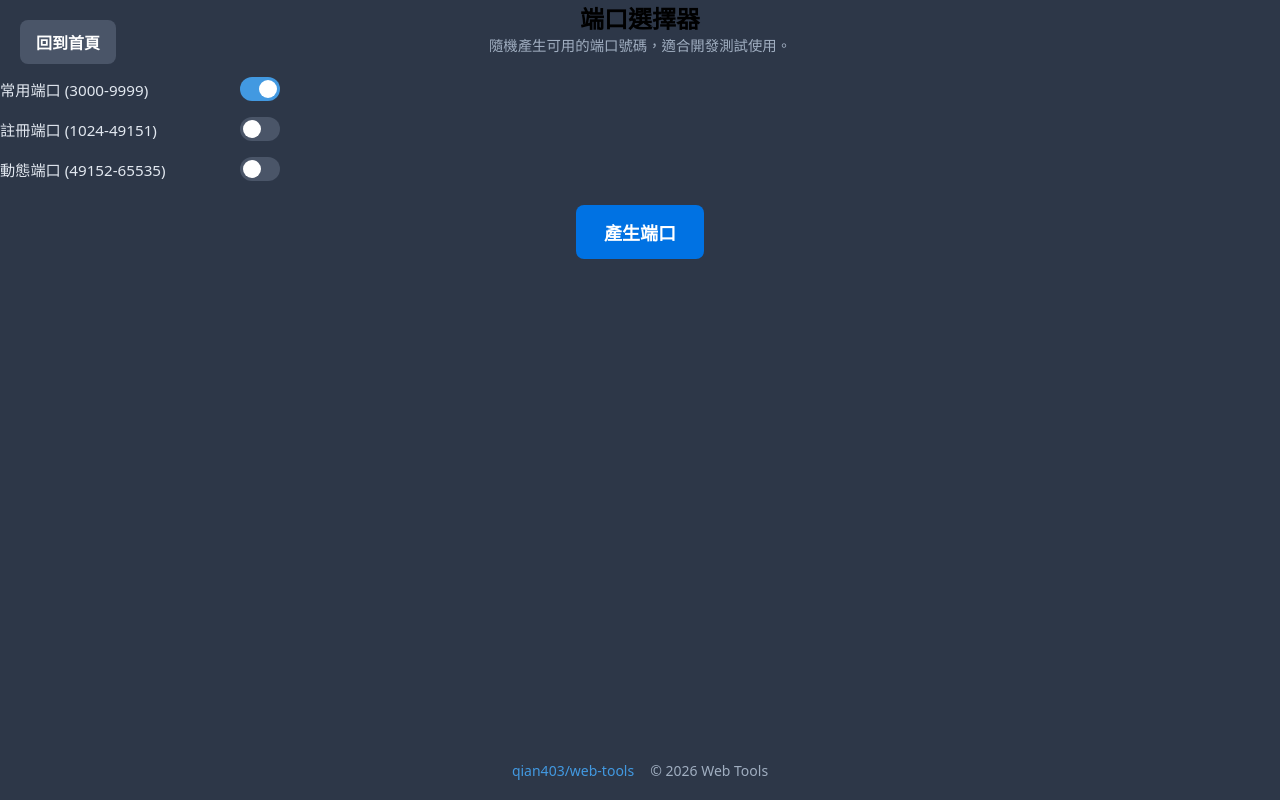
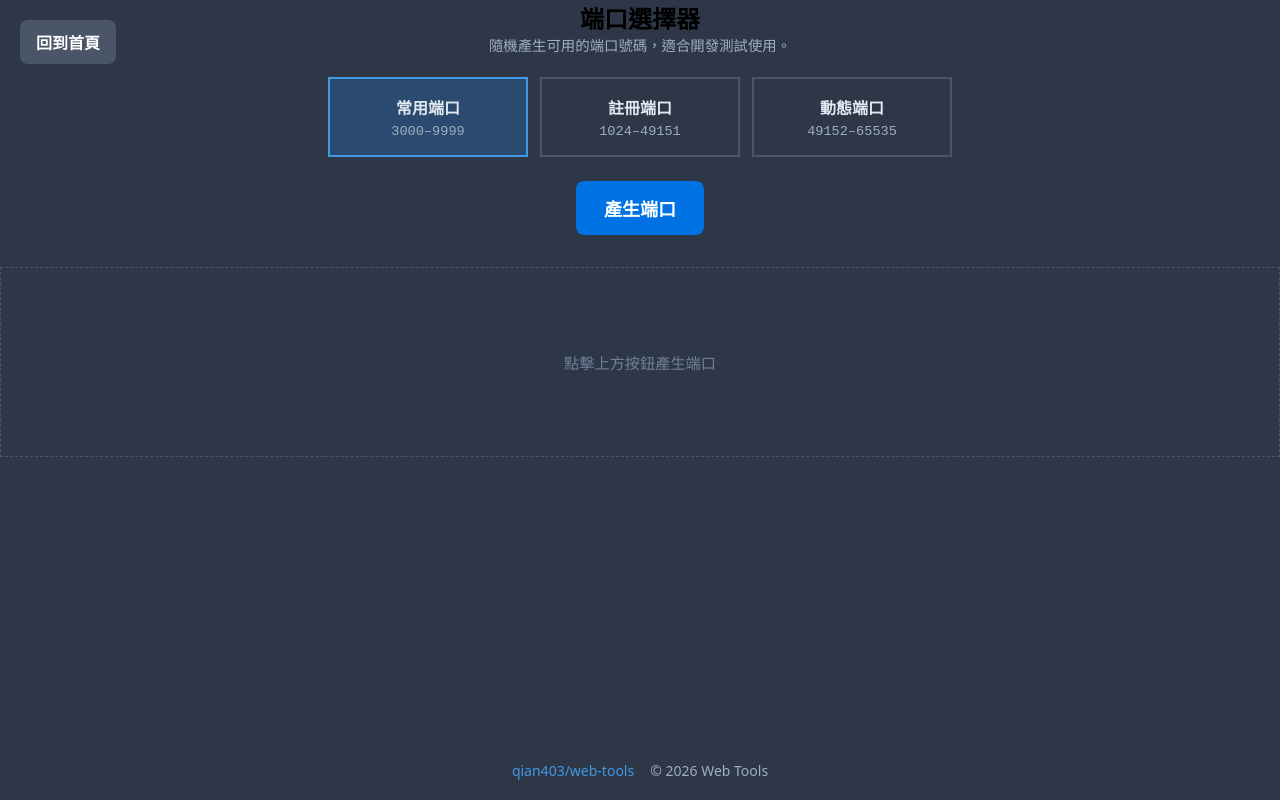
Before and after one commit to qian403/web-tools, a Vue app: page /port-picker in a window 1280 px wide. Built offline with nearby package versions, Linux system fonts and the light colour scheme; the HTML template or start-up script is replaced by a standard one.

Commit message:
fix: 修復端口選擇器複製功能並重構介面
- 複製功能改用 navigator.clipboard 並在非安全環境 fallback execCommand
- 端口範圍改用卡片式選擇取代開關
- 結果區固定高度避免產生端口時版面位移

```diff
--- a/src/views/PortPicker.vue
+++ b/src/views/PortPicker.vue
@@ -6,37 +6,41 @@
             <h2 class="tool-title">端口選擇器</h2>
             <p class="tool-description">隨機產生可用的端口號碼，適合開發測試使用。</p>
 
-            <div class="port-range-selector">
-                <div class="range-option">
-                    <span class="range-label">常用端口 (3000-9999)</span>
-                    <label class="switch">
-                        <input type="radio" v-model="portRange" value="common" />
-                        <span class="slider round"></span>
-                    </label>
-                </div>
-                <div class="range-option">
-                    <span class="range-label">註冊端口 (1024-49151)</span>
-                    <label class="switch">
-                        <input type="radio" v-model="portRange" value="registered" />
-                        <span class="slider round"></span>
-                    </label>
-                </div>
-                <div class="range-option">
-                    <span class="range-label">動態端口 (49152-65535)</span>
-                    <label class="switch">
-                        <input type="radio" v-model="portRange" value="dynamic" />
-                        <span class="slider round"></span>
-                    </label>
-                </div>
+            <div class="port-range-selector" role="radiogroup" aria-label="端口範圍">
+                <button
+                    v-for="opt in rangeOptions"
+                    :key="opt.value"
+                    type="button"
+                    class="range-card"
+                    :class="{ active: portRange === opt.value }"
+                    role="radio"
+                    :aria-checked="portRange === opt.value"
+                    @click="portRange = opt.value"
+                >
+                    <span class="range-name">{{ opt.name }}</span>
+                    <span class="range-num">{{ opt.min }}–{{ opt.max }}</span>
+                </button>
             </div>
 
             <div class="button-container">
-                <Button variant="primary" @click="generatePort" aria-label="產生隨機端口">產生端口</Button>
+                <Button variant="primary" @click="generatePort" aria-label="產生隨機端口">
+                    {{ generatedPort ? '重新產生' : '產生端口' }}
+                </Button>
             </div>
 
-            <div v-if="generatedPort" class="result">
-                <div class="port-display">{{ generatedPort }}</div>
-                <Button variant="success" size="small" @click="copyToClipboard" aria-label="複製端口到剪貼簿">複製端口</Button>
+            <div class="result" :class="{ empty: !generatedPort }">
+                <template v-if="generatedPort">
+                    <button
+                        type="button"
+                        class="port-display"
+                        title="點擊複製"
+                        @click="copyToClipboard"
+                    >{{ generatedPort }}</button>
+                    <Button variant="success" size="small" @click="copyToClipboard" aria-label="複製端口到剪貼簿">
+                        複製端口
+                    </Button>
+                </template>
+                <span v-else class="result-placeholder">點擊上方按鈕產生端口</span>
             </div>
         </div>
     </div>
@@ -46,6 +50,12 @@
 import BackToHome from '@/components/BackToHome.vue'
 import Button from '@/components/Button.vue'
 
+const RANGE_OPTIONS = [
+    { value: 'common', name: '常用端口', min: 3000, max: 9999 },
+    { value: 'registered', name: '註冊端口', min: 1024, max: 49151 },
+    { value: 'dynamic', name: '動態端口', min: 49152, max: 65535 }
+]
+
 export default {
     name: 'PortPicker',
     components: {
@@ -54,44 +64,41 @@ export default {
     },
     data() {
         return {
+            rangeOptions: RANGE_OPTIONS,
             portRange: 'common',
             generatedPort: null
         }
     },
     methods: {
         generatePort() {
-            let min, max
-
-            switch (this.portRange) {
-                case 'common':
-                    min = 3000
-                    max = 9999
-                    break
-                case 'registered':
-                    min = 1024
-                    max = 49151
-                    break
-                case 'dynamic':
-                    min = 49152
-                    max = 65535
-                    break
-                default:
-                    min = 3000
-                    max = 9999
-            }
-
+            const { min, max } = RANGE_OPTIONS.find(o => o.value === this.portRange)
             this.generatedPort = Math.floor(Math.random() * (max - min + 1)) + min
         },
-        copyToClipboard() {
+        async copyToClipboard() {
             if (!this.generatedPort) return
-
-            navigator.clipboard.writeText(this.generatedPort.toString())
-                .then(() => {
-                    this.showToast('已複製到剪貼簿！', 'success')
-                })
-                .catch(() => {
-                    this.showToast('複製失敗，請手動複製', 'error')
-                })
+            const text = this.generatedPort.toString()
+            try {
+                // navigator.clipboard 只在 HTTPS / localhost 可用，區網 IP 用 http 開時為 undefined
+                if (navigator.clipboard) {
+                    await navigator.clipboard.writeText(text)
+                } else {
+                    this.fallbackCopy(text)
+                }
+                this.showToast('已複製到剪貼簿！', 'success')
+            } catch {
+                this.showToast('複製失敗，請手動複製', 'error')
+            }
+        },
+        fallbackCopy(text) {
+            const el = document.createElement('textarea')
+            el.value = text
+            el.style.position = 'fixed'
+            el.style.opacity = '0'
+            document.body.appendChild(el)
+            el.select()
+            const ok = document.execCommand('copy')
+            document.body.removeChild(el)
+            if (!ok) throw new Error('execCommand failed')
         },
         showToast(message, type = 'info') {
             const toast = document.createElement('div')
@@ -145,68 +152,49 @@ export default {
 
 .port-range-selector {
     display: flex;
-    flex-direction: column;
-    gap: 1rem;
+    flex-wrap: wrap;
+    justify-content: center;
+    gap: 0.75rem;
     margin-bottom: 1.5rem;
-    align-items: flex-start;
 }
 
-.range-option {
+.range-card {
     display: flex;
+    flex-direction: column;
     align-items: center;
-    justify-content: space-between;
-    width: 280px;
+    gap: 0.35rem;
+    min-width: 150px;
+    flex: 1 1 150px;
+    max-width: 200px;
+    padding: 1rem;
+    background-color: #2d3748;
+    border: 2px solid #4a5568;
+    border-radius: var(--border-radius);
+    color: #e2e8f0;
+    cursor: pointer;
+    font-family: inherit;
+    transition: all 0.2s ease;
 }
 
-.range-label {
-    font-size: 0.95rem;
-    color: #e2e8f0;
+.range-card:hover {
+    border-color: #718096;
+    transform: translateY(-2px);
 }
 
-/* iOS 風格開關 */
-.switch {
-    position: relative;
-    display: inline-block;
-    width: 40px;
-    height: 24px;
+.range-card.active {
+    border-color: #4299e1;
+    background-color: #2b4a6f;
 }
 
-.switch input {
-    opacity: 0;
-    width: 0;
-    height: 0;
+.range-name {
+    font-size: 1rem;
+    font-weight: bold;
 }
 
-.slider {
-    position: absolute;
-    cursor: pointer;
-    top: 0;
-    left: 0;
-    right: 0;
-    bottom: 0;
-    background-color: #4a5568;
-    transition: .4s;
-    border-radius: 34px;
-}
-
-.slider:before {
-    position: absolute;
-    content: "";
-    height: 18px;
-    width: 18px;
-    left: 3px;
-    bottom: 3px;
-    background-color: white;
-    transition: .4s;
-    border-radius: 50%;
-}
-
-.switch input:checked + .slider {
-    background-color: #4299e1;
-}
-
-.switch input:checked + .slider:before {
-    transform: translateX(16px);
+.range-num {
+    font-size: 0.85rem;
+    color: #a0aec0;
+    font-family: 'Courier New', monospace;
 }
 
 .button-container {
@@ -214,6 +202,11 @@ export default {
 }
 
 .result {
+    display: flex;
+    flex-direction: column;
+    align-items: center;
+    justify-content: center;
+    min-height: 190px;
     text-align: center;
     background-color: var(--secondary-bg);
     padding: var(--spacing-lg);
@@ -221,11 +214,30 @@ export default {
     margin-top: var(--spacing-lg);
 }
 
+.result.empty {
+    background-color: transparent;
+    border: 1px dashed #4a5568;
+}
+
+.result-placeholder {
+    color: #718096;
+    font-size: 0.95rem;
+}
+
 .port-display {
+    display: block;
+    width: 100%;
+    border: none;
+    background: none;
     font-size: 3rem;
     font-weight: bold;
     color: #4299e1;
     margin-bottom: 1rem;
     font-family: 'Courier New', monospace;
+    cursor: pointer;
+}
+
+.port-display:hover {
+    opacity: 0.85;
 }
 </style>
```
